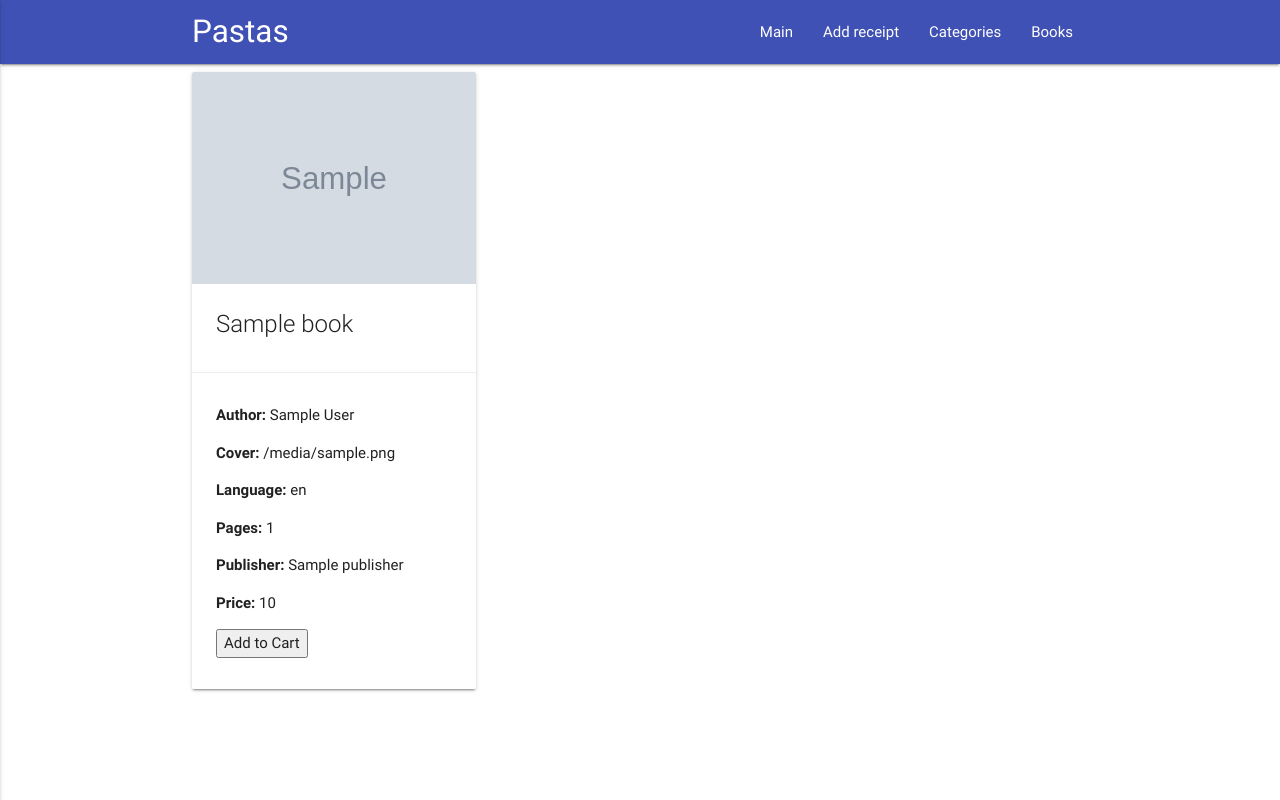
After one commit to aleksandrsg/pasta_dishes, a Flask app: page /get_books in a window 1280 px wide. The commit adds this page. Run offline with Flask 2, Linux system fonts and the light colour scheme; grey boxes marked "Sample" are stand-in pictures; a database or web service that is not in the repository returns one stand-in record (values such as "Sample title"); some libraries are stand-ins or nearby versions.

Commit message:
Added Page Books to Buy

```diff
--- a/app.py
+++ b/app.py
@@ -90,9 +90,13 @@ def delete_category(category_id):
 def add_category():
     return render_template("addcategory.html")
 
-#----- Search Functionality -----
+#----- Buy Receipt Books about Pasta -----
 
+@app.route('/get_books')
+def get_books():
+    return render_template("books.html", books=mongo.db.books.find())
 
+#----- Buy Receipt Books about Pasta -----
 
 
 if __name__ == '__main__':
--- /dev/null
+++ b/templates/books.html
@@ -0,0 +1,29 @@
+{% extends 'parent.html' %}
+
+{% block content %}
+<div class="container">
+<div class="row">
+    {% for book in books %}
+            <div class="col s12 l4">
+                <div class="card l3">
+                    <div class="card-image">
+                    <img src="{{book.image}}" alt="book_image">
+                    </div>
+                    <div class="card-content">
+                    <span class="card-title">{{book.name}}</span>
+                    </div>
+                    <div class="card-action">
+                    <p><b>Author:</b> {{book.author}}</p>
+                    <p><b>Cover:</b> {{book.cover}}</p>
+                    <p><b>Language:</b> {{book.language}}</p>
+                    <p><b>Pages:</b> {{book.pages}}</p>
+                    <p><b>Publisher:</b> {{book.publisher}}</p>
+                    <p class="price"> <b>Price: </b>{{book.price}}</p>
+                    <p><button>Add to Cart</button></p>
+                    </div>
+                </div>
+            </div>
+    {% endfor %}
+</div>
+</div>
+{% endblock %}
--- a/templates/parent.html
+++ b/templates/parent.html
@@ -16,6 +16,7 @@
                 <li><a href="{{url_for('get_receipts')}}">Main</a></li>
                 <li><a href="{{url_for('add_receipt')}}">Add receipt</a></li>
                 <li><a href="{{url_for('get_categories')}}">Categories</a></li>
+                <li><a href="{{url_for('get_books')}}">Books</a></li>
               </ul>
               <ul class="side-nav" id="mobile-demo">
                 <li><a href="{{url_for('get_receipts')}}">Main</a></li>
```
